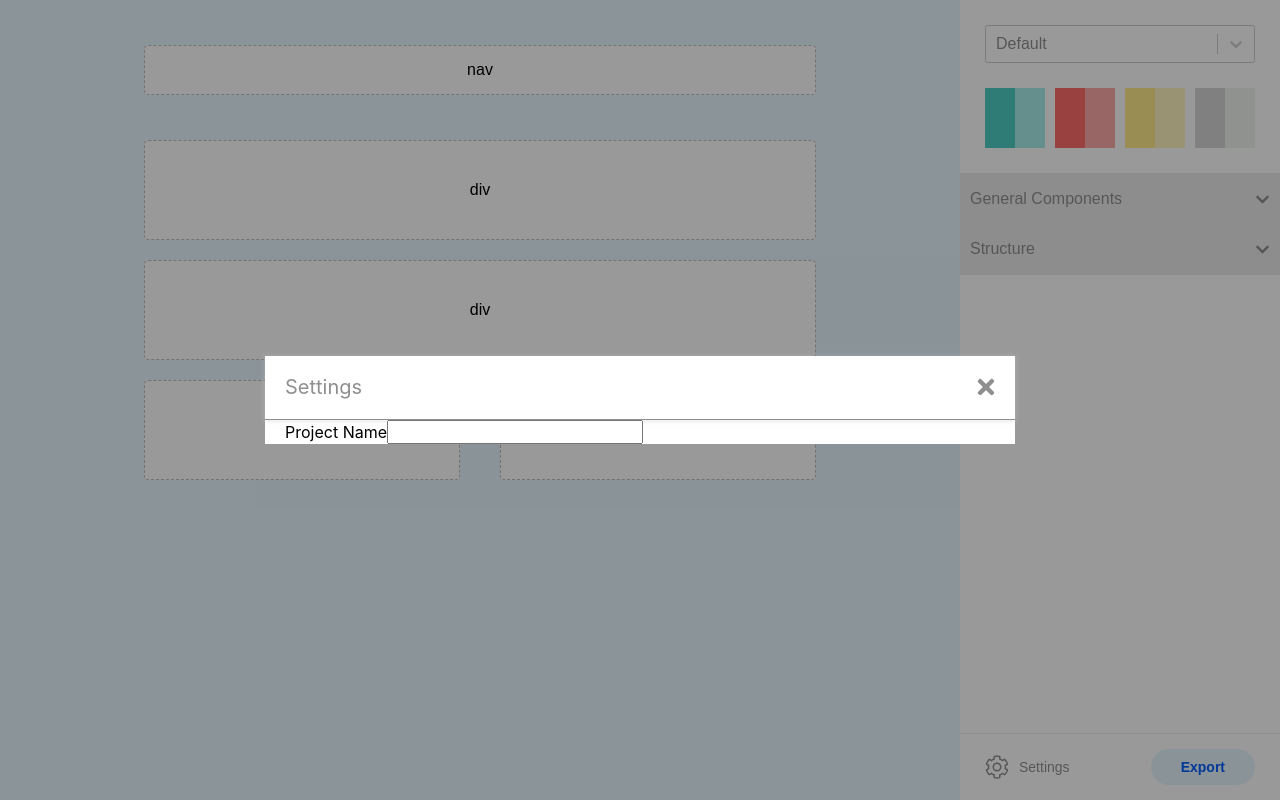
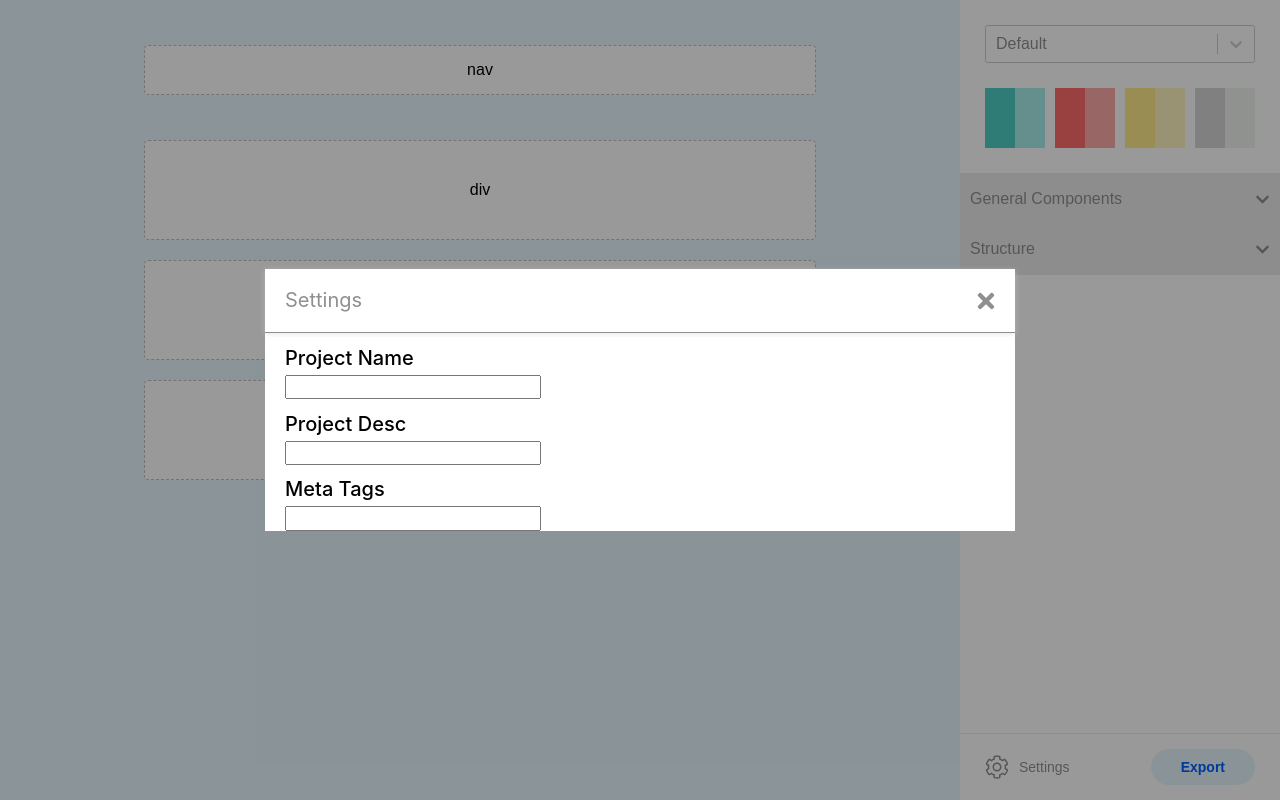
Before and after one commit to juliacodes/Decore, a React (Create React App) app: page /edit/custom in a window 1280 px wide. Both pictures are taken after a click on the element "Settings". Built offline with nearby package versions, Linux system fonts and the light colour scheme; a web font is replaced by a local one.

Commit message:
Added styling to settings popup in builder

```diff
--- a/src/views/builder/index.js
+++ b/src/views/builder/index.js
@@ -2,7 +2,9 @@ import React from 'react';
 import Editor from '../../Components/editor';
 import ControlBar from '../../Components/controlBar';
 import Modal from '../../Components/modal';
-import BuilderWrapper from './styles';
+import {BuilderWrapper, Heading} from './styles';
+
+
 
 export default class Builder extends React.Component {
     constructor(props) {
@@ -10,7 +12,9 @@ export default class Builder extends React.Component {
 
         this.state = {
             settings: {
-                projectName: ''
+                projectName: '',
+                projectDesc: '',
+                projectMeta: ''
             }
         };
         this.settingsModal = React.createRef();
@@ -37,12 +41,36 @@ export default class Builder extends React.Component {
                 <Modal ref={this.settingsModal} title="Settings">
                     <div>
                         <label htmlFor="projectName">
-                            Project Name
+                           <Heading>Project Name</Heading>
                             <input
                                 type="text"
                                 name="projectName"
                                 id="projectName"
                                 value={settings.projectName}
+                                onChange={this.handleSettingsChange}
+                            />
+                        </label>
+                    </div>
+                    <div>
+                        <label htmlFor="projectDesc">
+                            <Heading>Project Desc</Heading>
+                            <input
+                                type="text"
+                                name="projectDesc"
+                                id="projectDesc"
+                                value={settings.projectDesc}
+                                onChange={this.handleSettingsChange}
+                            />
+                        </label>
+                    </div>
+                    <div>
+                        <label htmlFor="projectMeta">
+                            <Heading>Meta Tags</Heading>
+                            <input
+                                type="text"
+                                name="projectMeta"
+                                id="projectMeta"
+                                value={settings.projectMeta}
                                 onChange={this.handleSettingsChange}
                             />
                         </label>
--- a/src/views/builder/styles.js
+++ b/src/views/builder/styles.js
@@ -1,7 +1,14 @@
 import styled from 'styled-components';
+import { COLORS, FONTS, Button } from '../../Styling/Styling';
 
-const BuilderWrapper = styled.div`
+export const BuilderWrapper = styled.div`
     display: flex;
 `;
 
-export default BuilderWrapper;
+export const Heading = styled.h2`
+    color: ${COLORS.black};
+    font-size: 20px;
+    font-weight: 500;
+    font-family: ${FONTS.primary};
+    margin-bottom: 5px;
+`;
```
